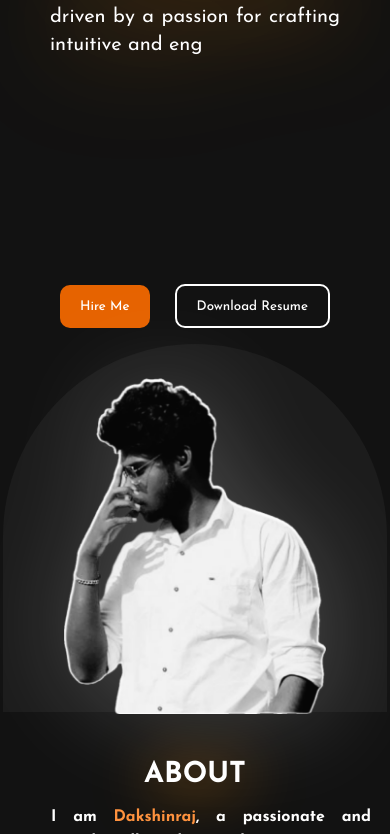
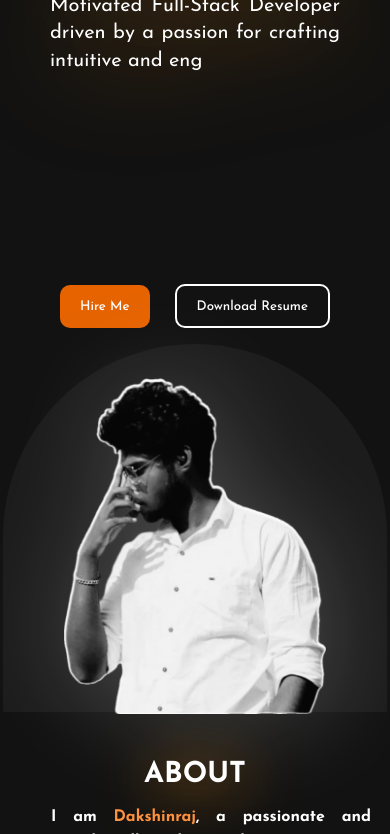
Before and after one commit to DAKSHINRAJ-S/Portfolio-Personal-Portfolio---DAKSHINRAJ-S, a plain HTML site: page index.html in a window 390 px wide. Shown: the part 210-1044 px from the top of the page. Drawn offline with Linux system fonts and the light colour scheme.

Commit message:
Update index.css

```diff
--- a/index.css
+++ b/index.css
@@ -710,7 +710,7 @@ button:hover {
     }
     #typing-text{
         position: absolute;
-        transform: translate(0rem,-13rem);
+        transform: translate(0rem,-12rem);
         height:50px;
         width: 290px;
         text-align: justify;
```
